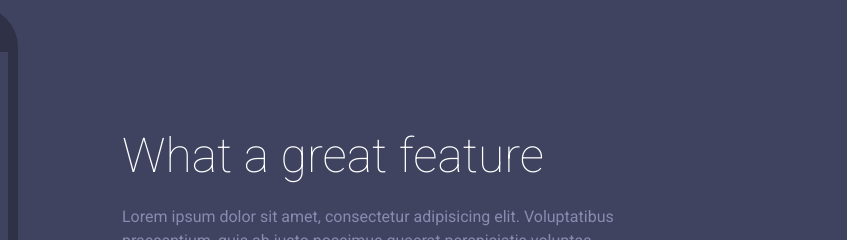
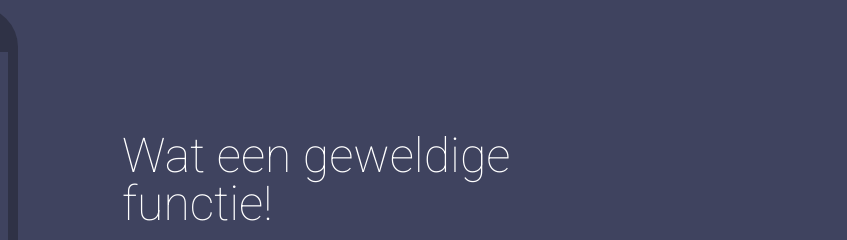
Before and after one commit to IvooO/app-market, a plain HTML site: page index.html in a window 1280 px wide. Both pictures are taken after a click on the link "START". Shown: the part 147-387 px from the top of the page, 433-1280 px from the left. Drawn offline with Linux system fonts and the light colour scheme.

Commit message:
Update index.html

```diff
--- a/index.html
+++ b/index.html
@@ -32,7 +32,7 @@
 			<ul>
 				<li class="cd-single-item cd-active">
 					<div class="cd-caption">
-						<h2>What a great feature</h2>
+						<h2>Wat een geweldige functie!</h2>
 						<p>Lorem ipsum dolor sit amet, consectetur adipisicing elit. Voluptatibus praesentium, quis ab iusto possimus quaerat perspiciatis voluptas obcaecati ipsam autem.
 						</p>
 					</div>
```
